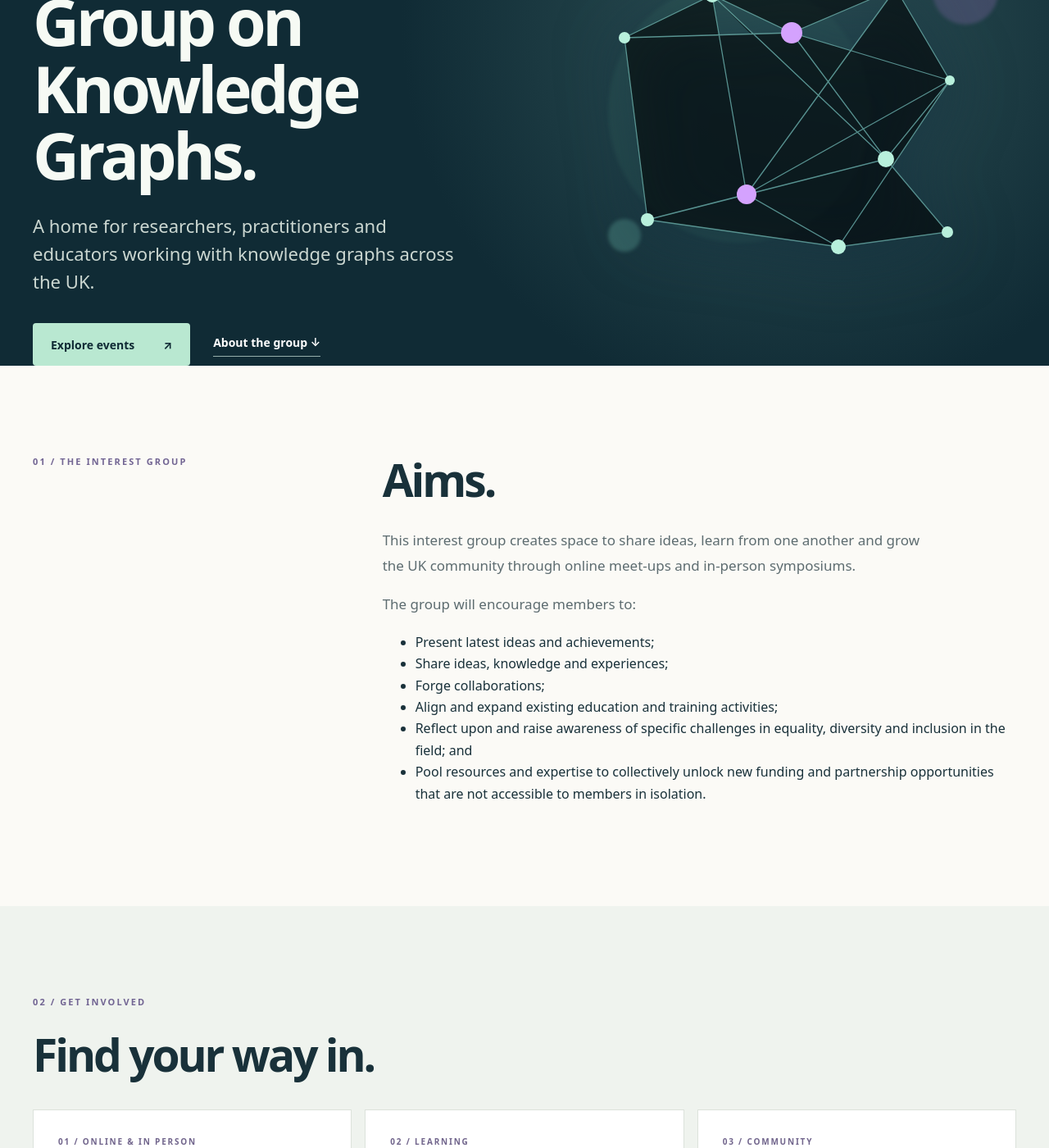
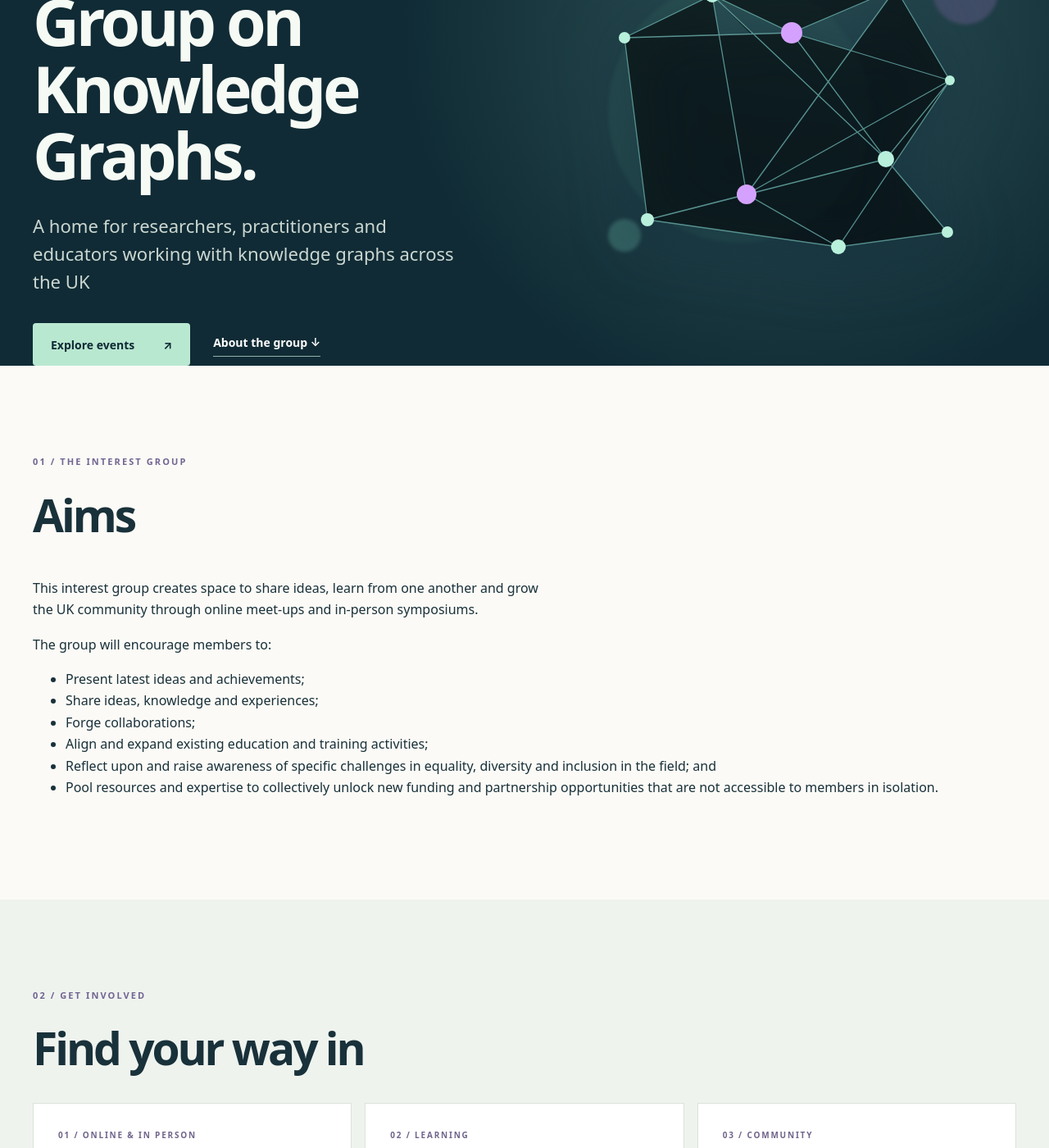
Before and after one commit to uk-knowledge-graphs/uk-knowledge-graphs.github.io, a Jekyll site: the page built from index.html, in a window 1280 px wide and 1400 px high, scrolled down 338 px. Shown: the whole window at 82% size. Built offline with Jekyll 4.4.1, drawn with Linux system fonts in a browser that asks for light colours; some of the changed text lies outside the part shown.

Commit message:
Removed dots

```diff
--- a/events/index.html
+++ b/events/index.html
@@ -4,8 +4,8 @@ title: Events
 description: Meet-ups and symposiums from the UK Knowledge Graphs Interest Group.
 permalink: /events/
 ---
-<section class="page-hero"><div class="container"><span class="section-kicker">ONLINE &amp; IN PERSON</span><h1>Events.</h1>
-<p class="lead">Join us for online meet-ups and in-person symposiums.</p>
+<section class="page-hero"><div class="container"><span class="section-kicker">ONLINE &amp; IN PERSON</span><h1>Events</h1>
+<p class="lead">Join us for online meet-ups and in-person symposiums</p>
 <p>List of previous events from <a href="https://github.com/turing-knowledge-graphs/meet-ups/blob/main/README.md">The Turing Interest Group on Knowledge Graphs</a></p>
 </div></section>
 <section class="section"><div class="container"><div class="section-heading"><div><span class="section-kicker">THE PROGRAMME</span><h2>Meet-ups &amp; symposiums</h2></div><p>Choose an event to see its details.</p></div>
--- a/index.html
+++ b/index.html
@@ -8,7 +8,7 @@ description: Join the UK Knowledge Graphs Interest Group.
     <div>
       <span class="eyebrow"><span class="dot"></span> A UK-KG community</span>
       <h1>UK Interest Group on Knowledge Graphs.</h1>
-      <p class="lead">A home for researchers, practitioners and educators working with knowledge graphs across the UK.</p>
+      <p class="lead">A home for researchers, practitioners and educators working with knowledge graphs across the UK</p>
       <div class="actions"><a class="button button-light" href="{{ '/events/' | relative_url }}">Explore events <span aria-hidden="true">↗</span></a><a class="text-link" href="{{ '/#about' | relative_url }}">About the group <span aria-hidden="true">↓</span></a></div>
     </div>
     <div class="hero-art" aria-hidden="true">
@@ -23,10 +23,11 @@ description: Join the UK Knowledge Graphs Interest Group.
   <!-- <div class="container hero-bottom"><span>RESEARCH</span><span>COMMUNITY</span><span>EDUCATION</span><span class="hero-line"></span><span>01 — 03</span></div> -->
 </section>
 
+<!--  section-intro -->
 <section class="section" id="about">
-  <div class="container section-intro"><span class="section-kicker">01 / THE INTEREST GROUP</span>
+  <div class="container"><span class="section-kicker">01 / THE INTEREST GROUP</span>
   <div>
-  <h2>Aims.</h2>
+  <h2>Aims</h2>
 
     <p>This interest group creates space to share ideas, learn from one another and grow the UK community through online meet-ups and in-person symposiums.</p>
 
@@ -45,7 +46,7 @@ description: Join the UK Knowledge Graphs Interest Group.
 
 <section class="section section-tint">
   <div class="container">
-    <div class="section-heading"><div><span class="section-kicker">02 / GET INVOLVED</span><h2>Find your way in.</h2></div>
+    <div class="section-heading"><div><span class="section-kicker">02 / GET INVOLVED</span><h2>Find your way in</h2></div>
 	<!--<p>Different formats, one connected community.</p>-->
 	</div>
     <div class="feature-grid">
@@ -59,7 +60,7 @@ description: Join the UK Knowledge Graphs Interest Group.
 
 <section class="section" id="chairs">
   <div class="container">
-    <div class="section-heading"><div><span class="section-kicker">03 / THE PEOPLE</span><h2>Meet the chairs.</h2></div>
+    <div class="section-heading"><div><span class="section-kicker">03 / THE PEOPLE</span><h2>Meet the chairs</h2></div>
 	<!--<p>Across universities, research institutes and open data.</p>-->
 	</div>
     <div class="chairs-grid">
@@ -72,7 +73,7 @@ description: Join the UK Knowledge Graphs Interest Group.
 
 <section class="section section-tint" id="contact">
   <div class="container">
-    <div class="section-heading"><div><span class="section-kicker">04 / CONTACT POINT</span><h2>Stay connected.</h2></div><p>Find community updates and conversations, or write to the organisers.</p></div>
+    <div class="section-heading"><div><span class="section-kicker">04 / CONTACT POINT</span><h2>Stay connected</h2></div><p>Find community updates and conversations, or write to the organisers.</p></div>
     <div class="contact-grid">
       <a class="contact-card" href="{{ site.data.contact.linkedin | escape }}"><h3>LinkedIn group</h3><p>Connect with people working on knowledge graphs.</p><span>Open LinkedIn group ↗</span></a>
       <a class="contact-card" href="{{ site.data.contact.google_group | escape }}"><h3>Google group</h3><p>Follow community discussions and updates.</p><span>Open Google group ↗</span></a>
```
Also changed, not shown: teaching/index.html (+10 -4 lines).
